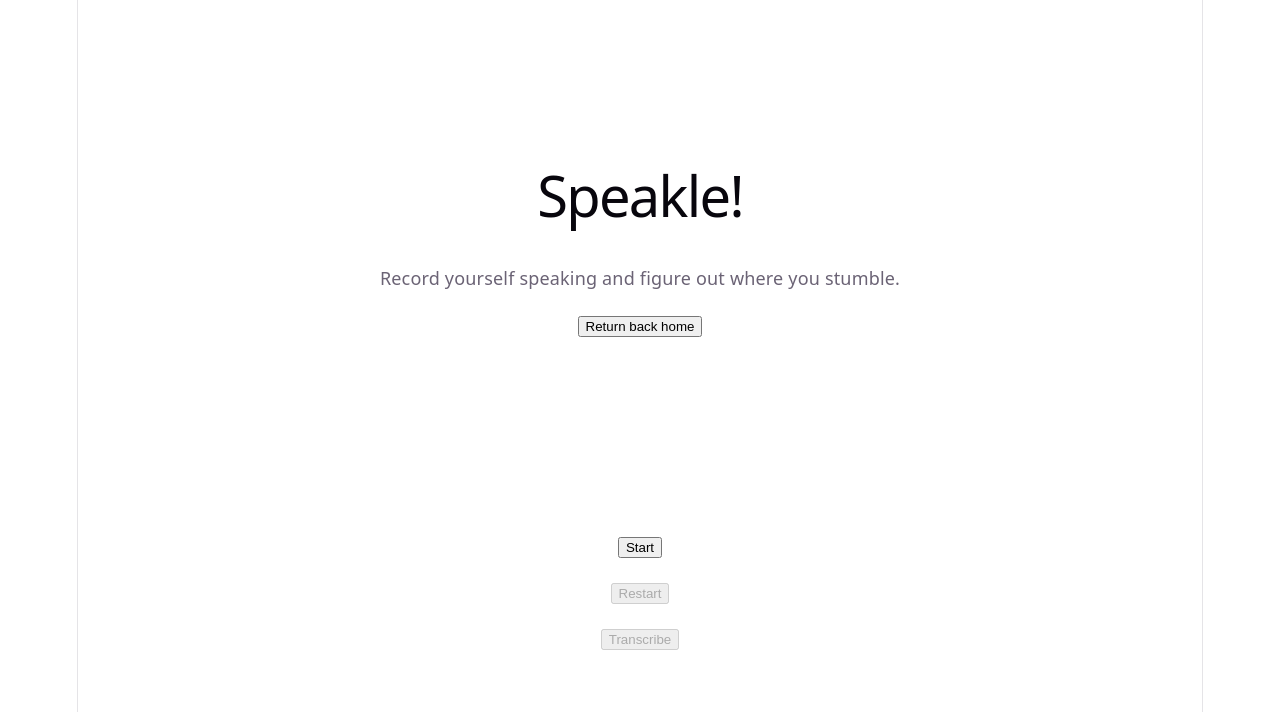
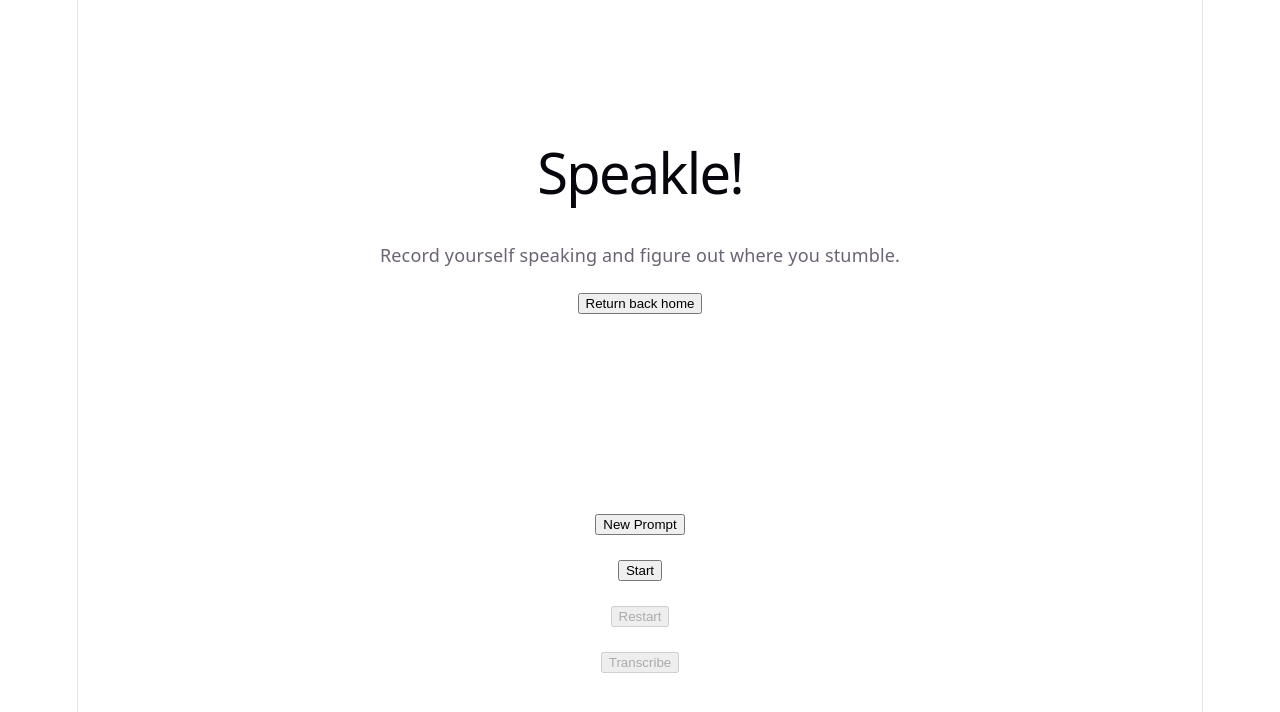
Before and after one commit to ezhang07/speakle, a React (Vite) app in the folder frontend/: page /record in a window 1280 px wide. Shown: the top 712 px of the page. Built offline with nearby package versions, Linux system fonts and the light colour scheme; no server answers.

Commit message:
Add prompt button for recording

```diff
--- a/frontend/src/Record.tsx
+++ b/frontend/src/Record.tsx
@@ -2,7 +2,8 @@ import { useState, useRef, useEffect} from 'react'
 import './Record.css'
 import {useNavigate} from 'react-router-dom'
 import Transcript from './Transcript'
-import type { TranscriptData } from './types'
+import type { Prompt, TranscriptData } from './types'
+import {prompts} from './Prompts'
 
 function Record() {
 
@@ -15,6 +16,7 @@ function Record() {
   const [error, setError] = useState<string | null>(null)
   const [recording, setRecording] = useState(false)
   const [vidURL, setVidURL] = useState<string | null>(null)
+  const [prompt, setPrompt] = useState<Prompt | null>(null)
 
   const constraints: MediaStreamConstraints = { audio: true, video: { width: 1280, height: 720, resizeMode: "crop-and-scale"} };
   const videoRef = useRef<HTMLVideoElement>(null);
@@ -159,6 +161,10 @@ function Record() {
       <video ref={videoRef} autoPlay playsInline muted
         style={{ display: result ? 'none' : 'block' }}>
         </video>
+        <button type="button" onClick={() => setPrompt(prompts[Math.floor(Math.random() * prompts.length)])}>
+          New Prompt
+        </button>
+        {prompt && <p>Prompt: {prompt.text}</p>}
       {vidURL && result && <video ref={playbackRef} src={vidURL} controls></video>}
       <button type="button" onClick={() => recording ? stopRecording() : startRecording()}>
         {recording ? 'Stop' : 'Start'}
```
